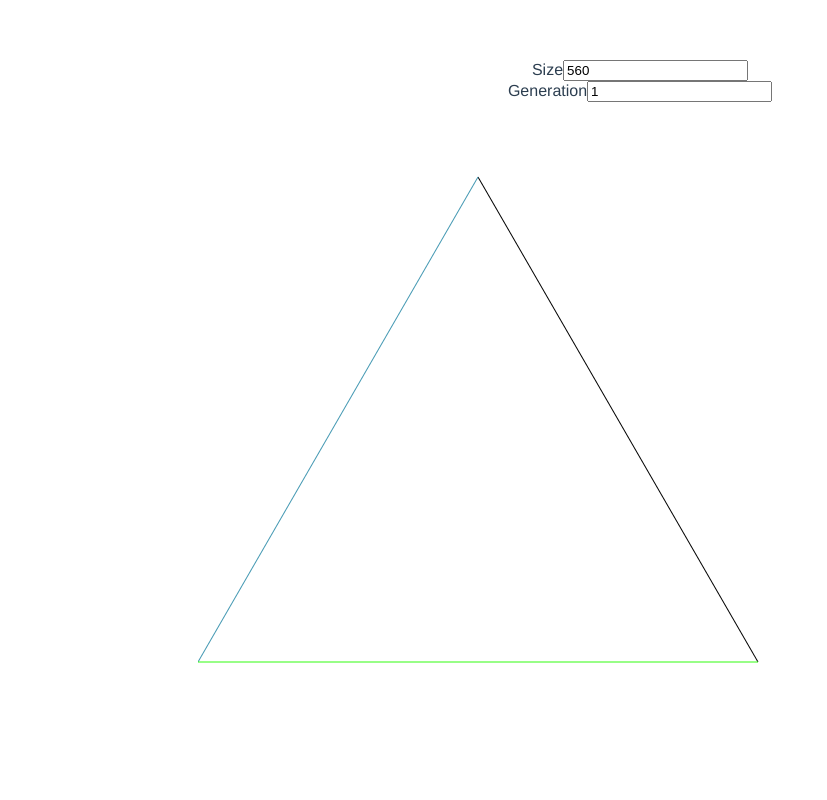
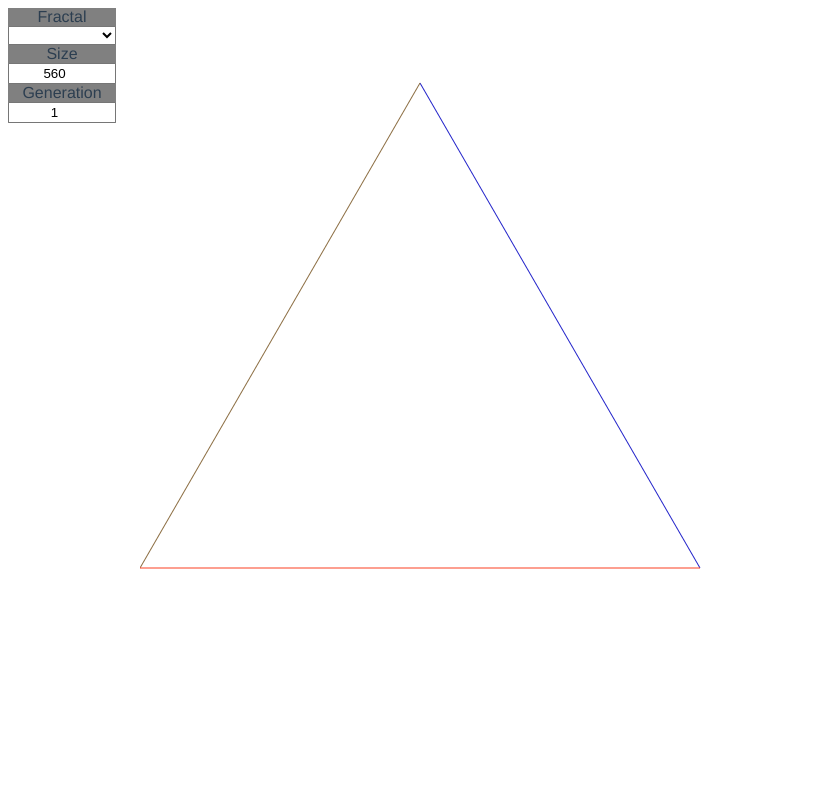
Before and after one commit to colbybhearn/fractal, a Vue app: page / in a window 1280 px wide. Shown: the top 800 px of the page, without its empty margins (0-827 px from the left). Built offline with nearby package versions, Linux system fonts and the light colour scheme.

Commit message:
added fractal selection

```diff
--- a/src/App.vue
+++ b/src/App.vue
@@ -1,10 +1,16 @@
 <template>
   <div id="app">
-    <label>Size</label><input id='size' step='20' type="number" name="" v-model="size"  v-on:change='update'><br/>
-		<label>Generation</label><input id='gen' type="number" name="" v-model="gen" v-on:change='update'><br/>
-
-		<input id='sizeLrg' type="button" text="Larger" value="Larger" >
-		<input id='sizeSml' type="button" text="Smaller" value = "Smaller">
+    <div class='controls'>
+    <label style='display:block'>Fractal</label>
+    <select v-model="fractal" style='display:block;width:108px'>
+      <option>Triangle</option>
+      <option>Snowflake</option>
+    </select>
+    <!-- <input step='20' type="radio" id='triangle' value="triangle" v-model="fractal"  v-on:change='update' style='width: 30px;display: inline;'><label for="triangle">Triangle</label><br>
+    <input step='20' type="radio" id='snowflake' value="snowflake" v-model="fractal"  v-on:change='update'><label for="snowflake">Snowflake</label> -->
+    <label>Size</label><input id='size' step='20' type="number" name="" v-model="size"  v-on:change='update'>
+		<label>Generation</label><input id='gen' type="number" name="" v-model="gen" v-on:change='update'>
+    </div>
     <canvas id="canvas" height="1000" width="1000">		</canvas>
   </div>
 </template>
@@ -21,6 +27,7 @@ export default {
       generations: [],
       generation: 0,
       ctx: {},
+      fractal: '',
       size : 560,
       gen: 1
     }
@@ -30,7 +37,6 @@ export default {
       this.update();
     },
   methods:{
-
     update: function(){
       this.draw();
     },
@@ -82,7 +88,7 @@ export default {
     }
     fractalSnowFlake.drawGeneration=function(frac, gen){
       if(frac.gen[gen]===undefined)
-        getGen(frac, gen);
+        vc.getGen(frac, gen);
       var points = frac.gen[gen];
 
       var rotation = 0;
@@ -95,9 +101,9 @@ export default {
         vc.ctx.rotate(rotation);
         vc.ctx.lineTo(points[i].y,0);
 
-        var red = this.getRandomInt(256);
-        var blue = this.getRandomInt(256);
-        var green = this.getRandomInt(256);
+        var red = vc.getRandomInt(256);
+        var blue = vc.getRandomInt(256);
+        var green = vc.getRandomInt(256);
 
         vc.ctx.strokeStyle="#"+red.toString(16)+blue.toString(16)+green.toString(16);
 
@@ -118,7 +124,7 @@ export default {
       var oldPoints = frac.gen[gen];
       var newPoints = [];
       // iterate points in this gen three at a time to make the new gen
-      for(i=0;i<oldPoints.length;i+=3)
+      for(var i=0;i<oldPoints.length;i+=3)
       {
         var p1 = oldPoints[i];
         var p2 = oldPoints[i+1];
@@ -191,7 +197,10 @@ export default {
     vc.ctx.translate(center.x,center.y);
     var g= vc.gen;
     for(g=g;g>0;g--)
-      factalTriangle.drawGeneration(fractalSnowFlake, g);
+      if(vc.fractal==='Triangle')
+        factalTriangle.drawGeneration(factalTriangle, g);
+      else
+        fractalSnowFlake.drawGeneration(fractalSnowFlake,g);
 
     vc.ctx.translate(-center.x,-center.y);
     },
@@ -216,6 +225,16 @@ getRandomInt:function(max) {
   -moz-osx-font-smoothing: grayscale;
   text-align: center;
   color: #2c3e50;
-  margin-top: 60px;
+}
+
+.controls{
+  position: absolute;
+  background: gray;
+}
+
+.controls input{
+  display:block;
+  width: 100px;
+  text-align: center;
 }
 </style>
```
